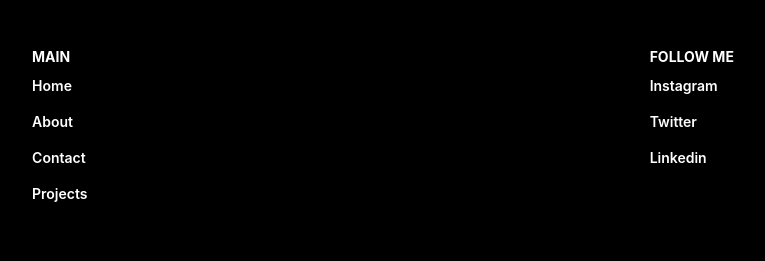
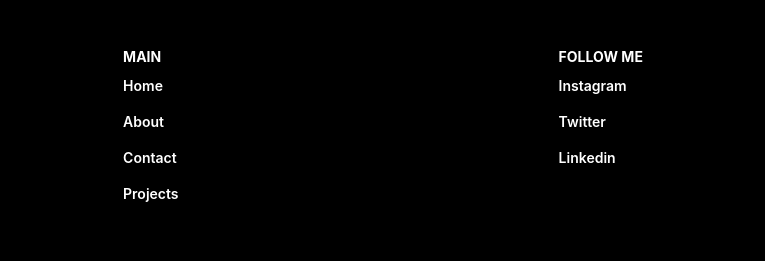
Before and after one commit to dhakad-speed/portfolio, a Next.js app: page / in a window 1280 px wide. Shown: the part 1307-1568 px from the top of the page, without its empty margins (257-1022 px from the left). Built offline with nearby package versions, Linux system fonts and the light colour scheme.

Commit message:
portfolio init

```diff
--- a/component/Footer.js
+++ b/component/Footer.js
@@ -37,7 +37,7 @@ function Footer() {
           </motion.div>
         </div>
 
-        <div className="flex lg:flex-row flex-col justify-around gap-4 lg:mt-12 mt-4">
+        <div className="flex lg:flex-row flex-col justify-evenly gap-4 lg:mt-12 mt-4">
           {" "}
           <motion.div
             initial={{ opacity: 0, y: 65 }}
```
